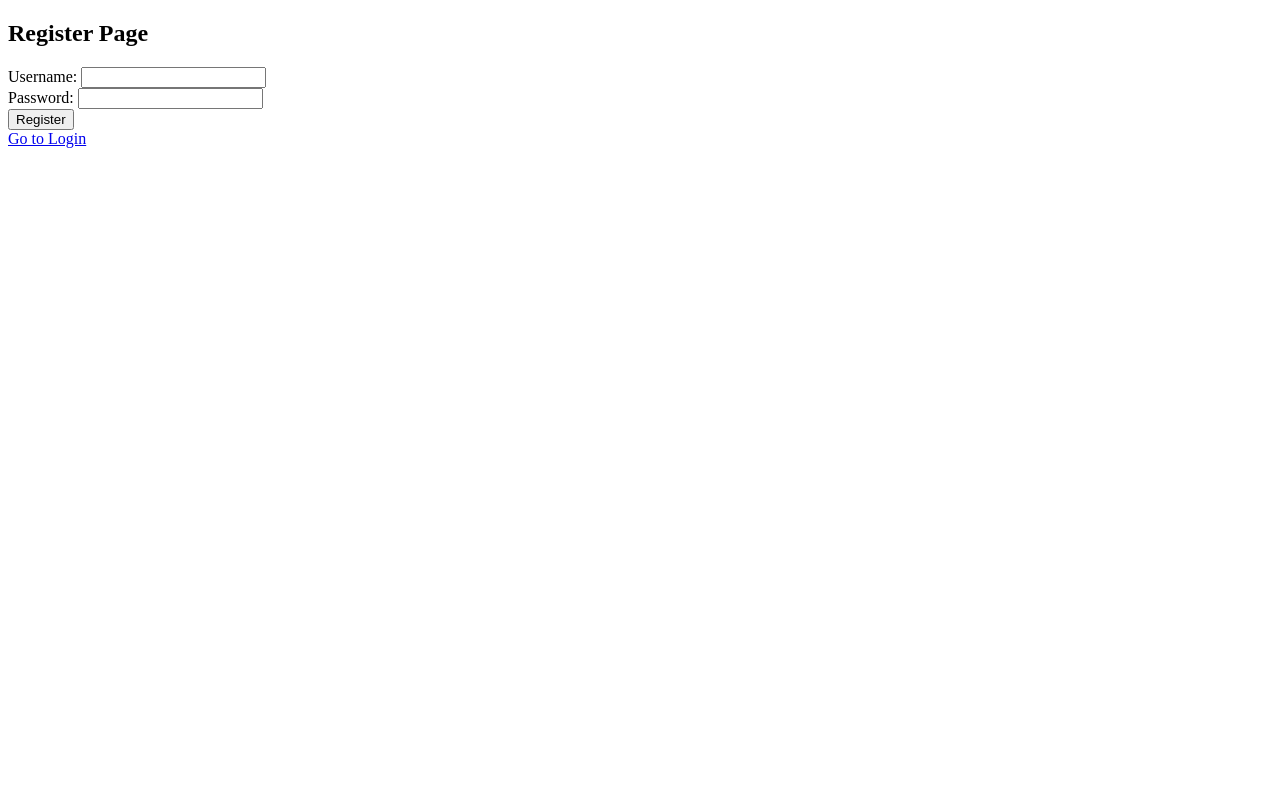
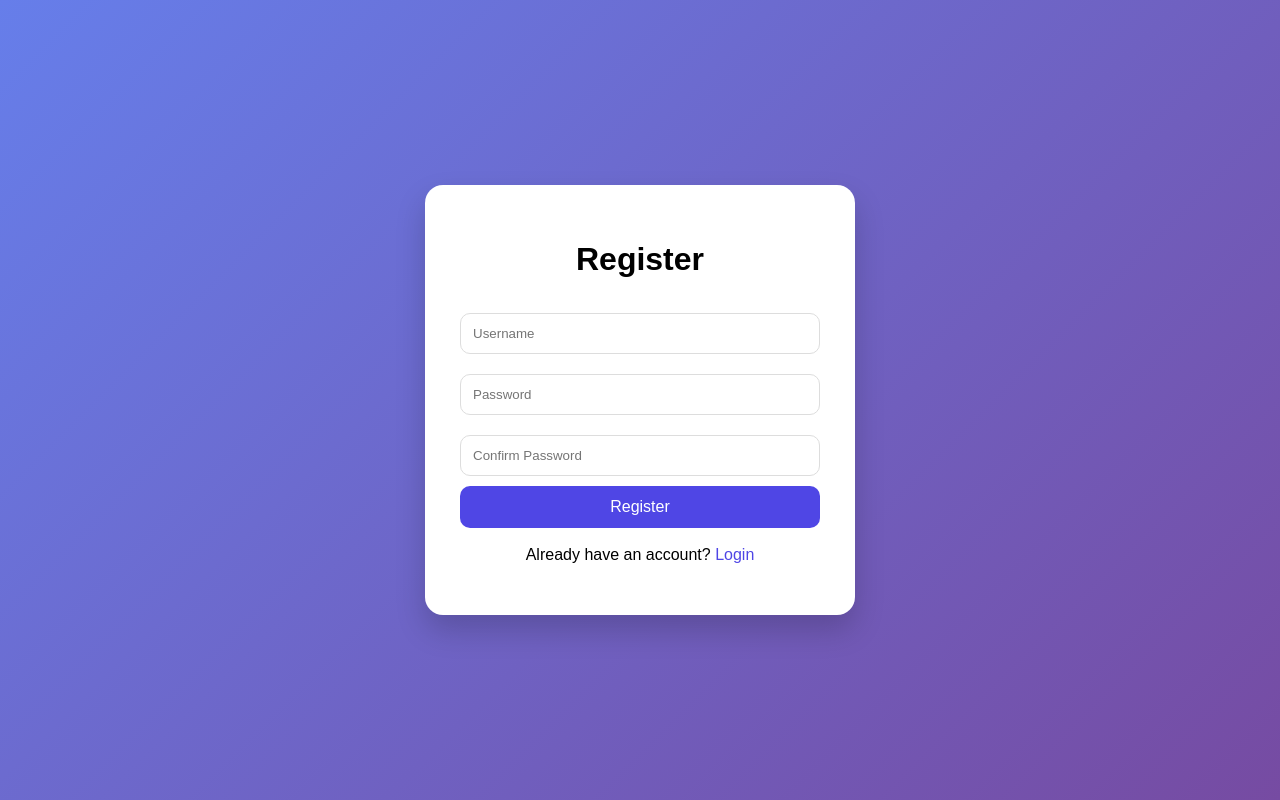
Before and after one commit to chenjingen-jane/my-flask-app, a Flask app: page /register in a window 1280 px wide. Run offline with Flask 3, Linux system fonts and the light colour scheme.

Commit message:
Improve UI for login, register, and logout pages

```diff
--- a/templates/register.html
+++ b/templates/register.html
@@ -1,15 +1,85 @@
 <!DOCTYPE html>
-<html>
+<html lang="en">
 <head>
-    <title>Register</title>
+<meta charset="UTF-8">
+<meta name="viewport" content="width=device-width, initial-scale=1.0">
+<title>Register</title>
+
+<style>
+body{
+    margin:0;
+    font-family:Arial,sans-serif;
+    background:linear-gradient(135deg,#667eea,#764ba2);
+    height:100vh;
+    display:flex;
+    justify-content:center;
+    align-items:center;
+}
+
+.card{
+    background:white;
+    padding:35px;
+    width:360px;
+    border-radius:18px;
+    box-shadow:0 15px 30px rgba(0,0,0,0.18);
+}
+
+h1{
+    text-align:center;
+    margin-bottom:25px;
+}
+
+input{
+    width:100%;
+    padding:12px;
+    margin:10px 0;
+    border:1px solid #ddd;
+    border-radius:10px;
+    box-sizing:border-box;
+}
+
+button{
+    width:100%;
+    padding:12px;
+    background:#4f46e5;
+    color:white;
+    border:none;
+    border-radius:10px;
+    cursor:pointer;
+    font-size:16px;
+}
+
+button:hover{
+    background:#4338ca;
+}
+
+p{
+    text-align:center;
+    margin-top:18px;
+}
+
+a{
+    color:#4f46e5;
+    text-decoration:none;
+}
+</style>
 </head>
+
 <body>
-    <h2>Register Page</h2>
+
+<div class="card">
+    <h1>Register</h1>
+
     <form method="POST">
-        Username: <input name="username"><br>
-        Password: <input type="password" name="password"><br>
+        <input type="text" name="username" placeholder="Username" required>
+        <input type="password" name="password" placeholder="Password" required>
+        <input type="password" name="confirm_password" placeholder="Confirm Password" required>
+
         <button type="submit">Register</button>
     </form>
-    <a href="/login">Go to Login</a>
+
+    <p>Already have an account? <a href="/login">Login</a></p>
+</div>
+
 </body>
 </html>
```
Also changed, not shown: templates/login.html (+77 -9 lines).
